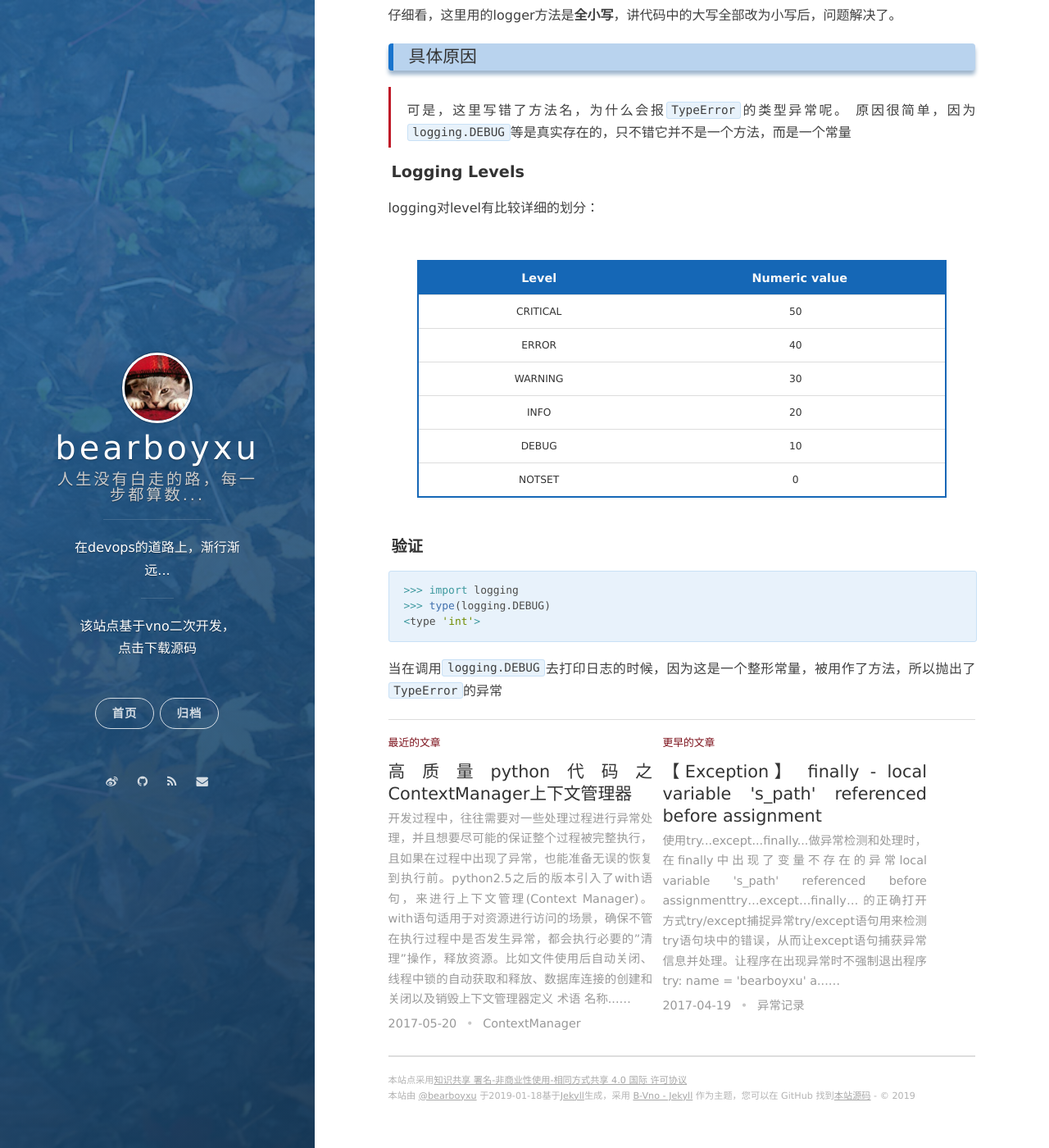
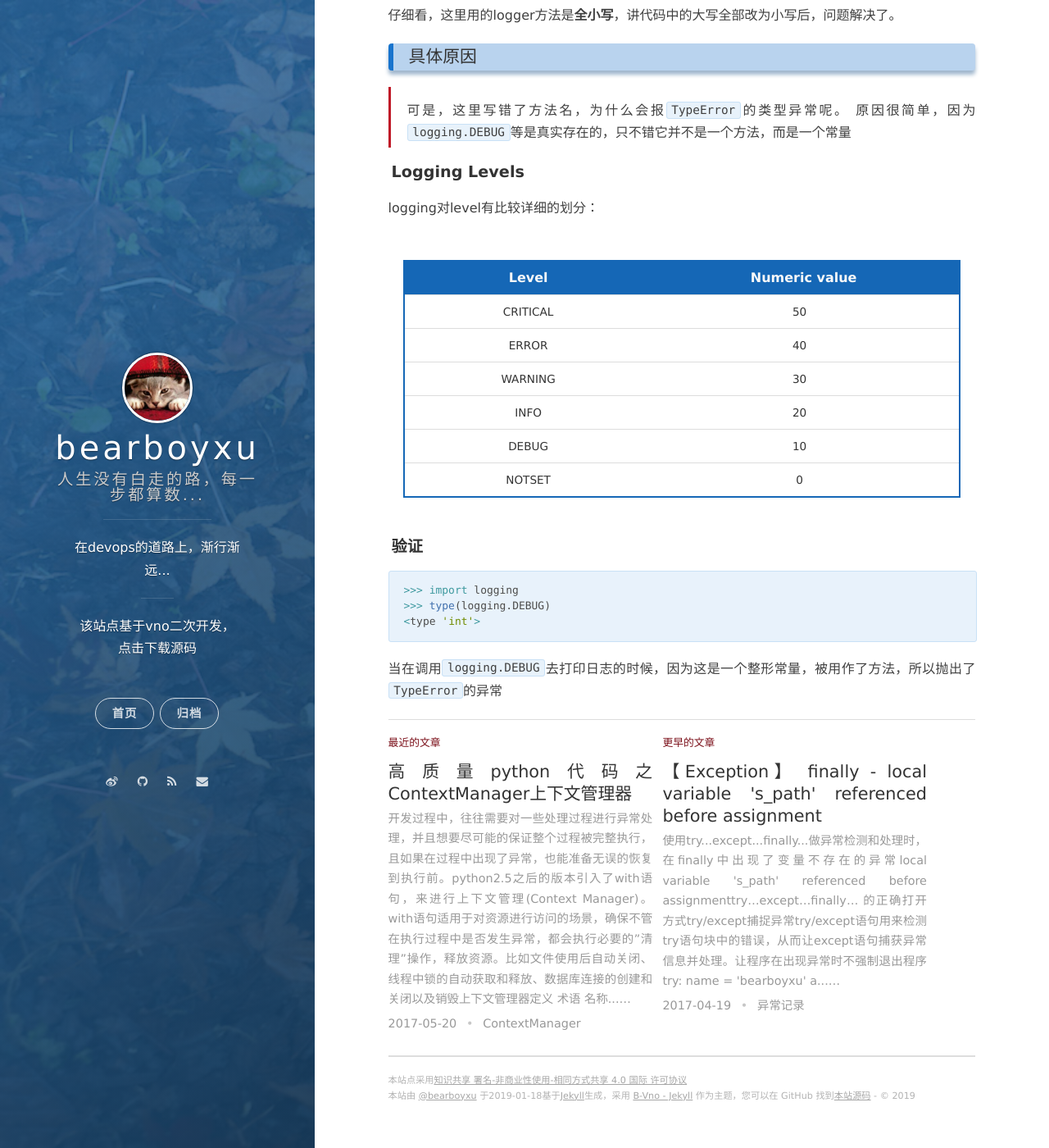
Before and after one commit to FantBoy/bearboy.github.io, a Jekyll site: the page built from _posts/2017-04-21-logging-TypeError_int_object_is_not_callable.md, in a window 1280 px wide and 1400 px high, scrolled down 946 px. Shown: the whole window at 82% size. Built offline with Jekyll 4.4.1, drawn with Linux system fonts in a browser that asks for light colours; nearby versions of some CDN libraries.

Commit message:
table stale

```diff
--- a/_sass/global.scss
+++ b/_sass/global.scss
@@ -207,12 +207,12 @@ pre {
 
 table {
   color: $gray-darkest;
-  font-size: .9em;
+  font-size: 1em;
   text-align: center;
   line-height: 40px;
   border-spacing: 0;
   border: 2px solid darken($primary-color, 5%);
-  width: 90%;
+  width: 95%;
   margin: 50px auto;
 }
 
```
